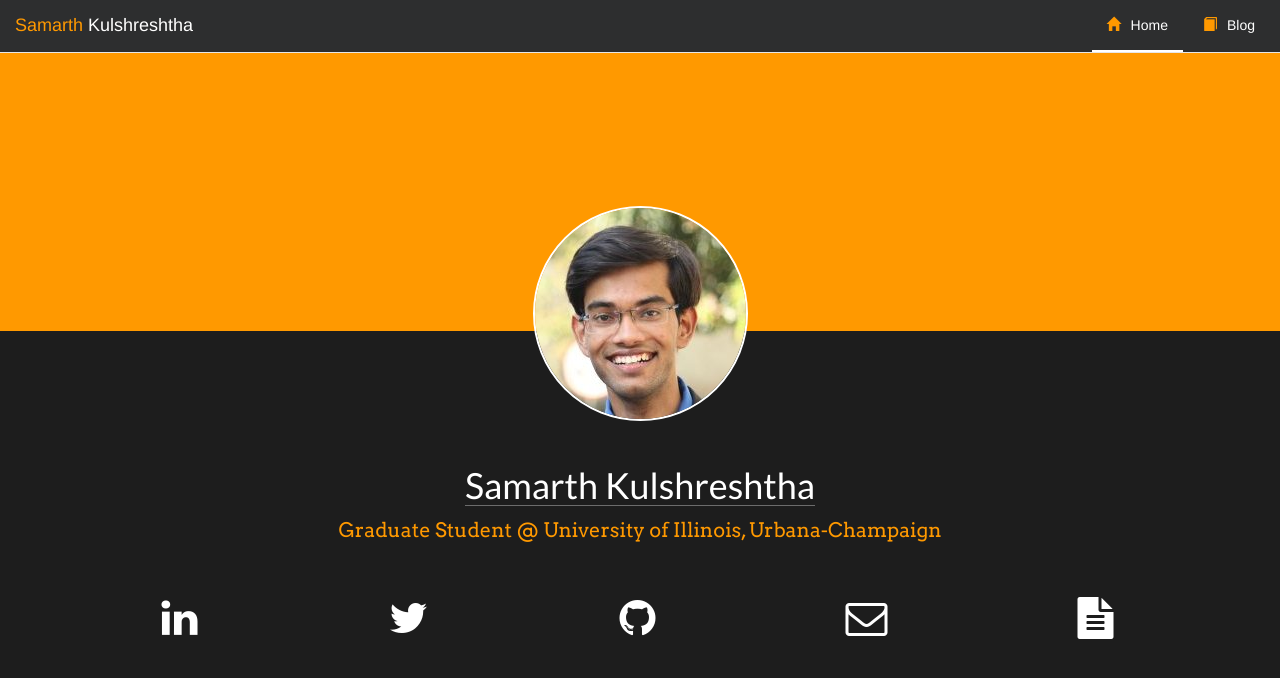
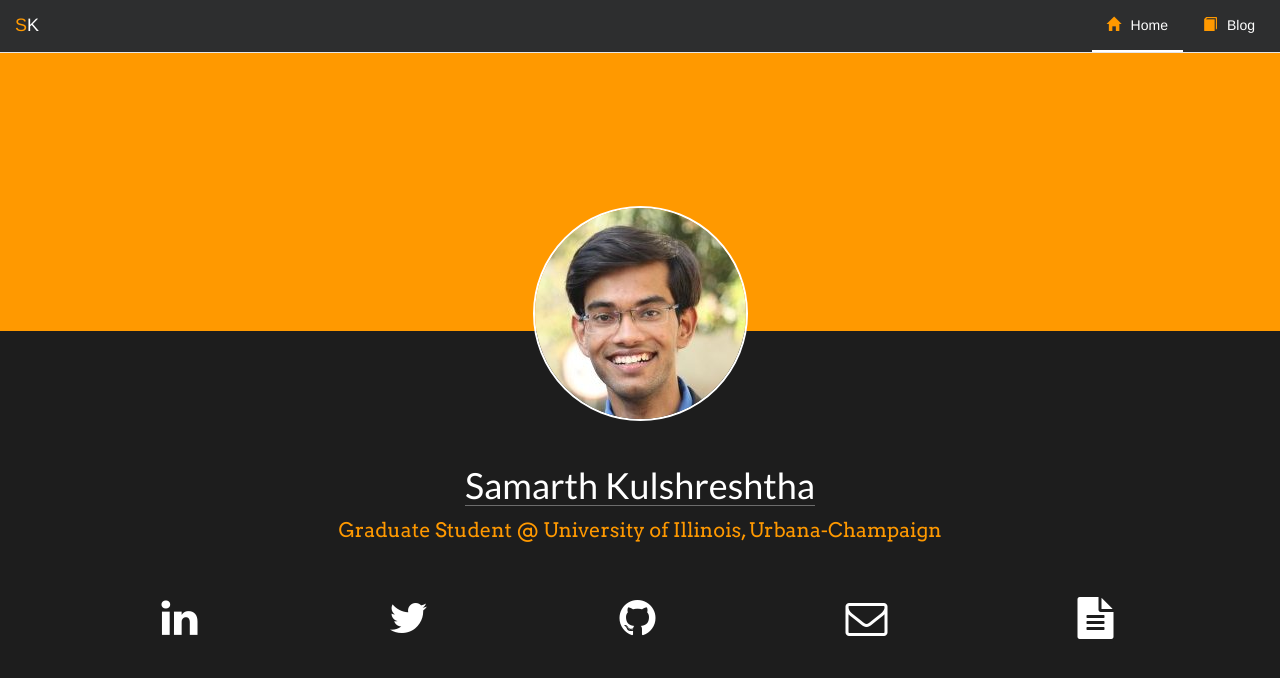
Before and after one commit to smkuls/smkuls.github.io, a Jekyll site: the page built from index.html, in a window 1280 px wide. Shown: the top 678 px of the page. Built offline with Jekyll 4.4.1, drawn with Linux system fonts in a browser that asks for light colours; nearby versions of some CDN libraries.

Commit message:
Changing logo to initials

```diff
--- a/_includes/header.html
+++ b/_includes/header.html
@@ -8,7 +8,7 @@
                 <span class="icon-bar"></span>
             </button>
             <a class="navbar-brand" href="#">
-                <font class="yellow">Samarth </font><font class="white">Kulshreshtha</font>
+                <font class="yellow">S</font><font class="white">K</font>
             </a>
         </div>
         <div class="collapse navbar-collapse">
```
